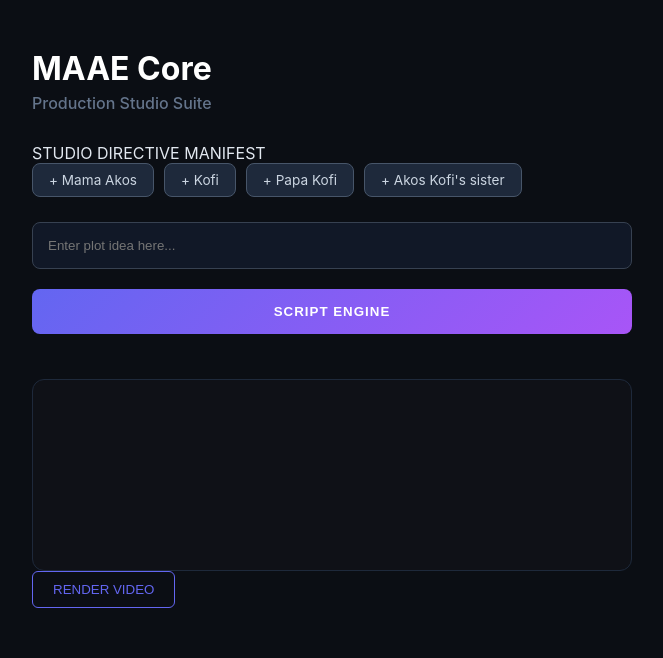
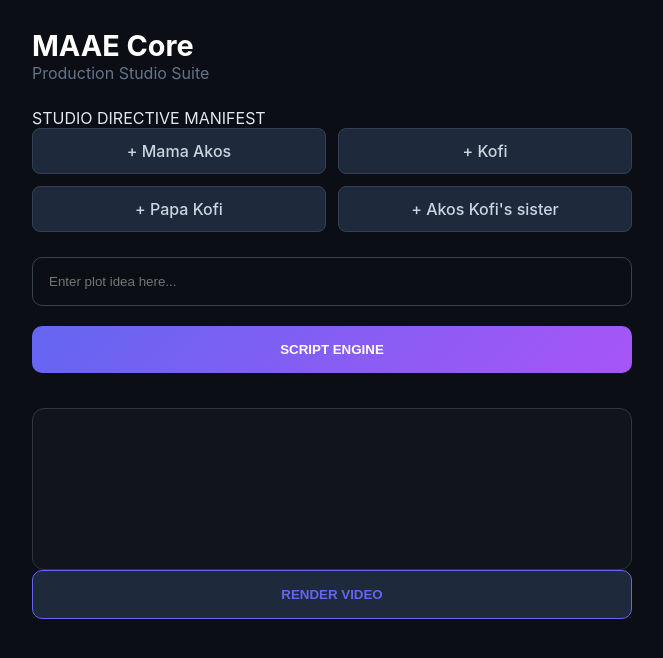
Before and after one commit to solutiondev54-netizen/render-deploy, a Flask app: page / in a window 1280 px wide. Shown: the top 658 px of the page, without its empty margins (308-971 px from the left). Run offline with Flask 3, Linux system fonts and the light colour scheme.

Commit message:
Update style.css

```diff
--- a/static/style.css
+++ b/static/style.css
@@ -1,11 +1,11 @@
-/* Premium Modern Polish for MAAE Core */
+/* --- Global Studio Foundation --- */
 body {
     background-color: #0B0E14;
     color: #E2E8F0;
     font-family: 'Inter', system-ui, sans-serif;
-    padding: 20px;
     display: flex;
     justify-content: center;
+    padding: 20px;
 }
 
 .container {
@@ -13,75 +13,68 @@ body {
     max-width: 600px;
 }
 
-/* Header Section */
-h1 { font-size: 2rem; color: #FFFFFF; margin-bottom: 5px; }
-.subtitle { color: #64748B; margin-bottom: 30px; font-weight: 500; }
+/* --- The Header --- */
+h1 { font-size: 1.8rem; color: #FFFFFF; margin: 0; }
+.subtitle { color: #64748B; margin-bottom: 25px; }
 
-/* The Manifest Section */
+/* --- Token Manifest Grid --- */
 .token-bank {
-    display: flex;
-    flex-wrap: wrap;
-    gap: 10px;
+    display: grid;
+    grid-template-columns: 1fr 1fr; /* Forces buttons into 2 neat columns */
+    gap: 12px;
     margin-bottom: 25px;
 }
 
 .tag-token {
     background: #1E293B;
-    border: 1px solid #475569; /* Slightly brighter border */
+    border: 1px solid #334155;
     color: #CBD5E1;
-    padding: 8px 16px;
-    border-radius: 8px; /* Sharper, more modern corners */
-    font-size: 0.85rem;
+    padding: 12px;
+    border-radius: 8px;
+    text-align: center;
     cursor: pointer;
-    transition: 0.3s;
+    font-weight: 500;
+    transition: 0.2s;
 }
 
-.tag-token:hover { background: #334155; border-color: #6366f1; }
+.tag-token:hover { background: #6366f1; color: white; }
 
-/* Input Field */
+/* --- Main Input Section --- */
 #prompt-input {
     width: 100%;
-    background: #111827;
+    background: #0B0E14;
     border: 1px solid #374151;
+    padding: 16px;
+    border-radius: 10px;
     color: white;
-    padding: 15px;
-    border-radius: 8px;
     margin-bottom: 20px;
     box-sizing: border-box;
 }
 
-/* Primary Action Button (The Script Engine) */
-#script-btn {
+/* --- Pro Engine Buttons --- */
+#script-btn, #video-btn {
     width: 100%;
-    background: linear-gradient(135deg, #6366f1, #a855f7);
-    color: white;
-    border: none;
-    padding: 15px;
-    border-radius: 8px;
+    padding: 16px;
+    border-radius: 10px;
     font-weight: 700;
     text-transform: uppercase;
-    letter-spacing: 1px;
     cursor: pointer;
-    margin-bottom: 20px;
+    border: none;
+    margin-bottom: 10px;
+    transition: transform 0.1s, opacity 0.2s;
 }
 
-/* Secondary Actions (Render) */
-#video-btn {
-    background: transparent;
-    border: 1px solid #6366f1;
-    color: #6366f1;
-    padding: 10px 20px;
-    border-radius: 6px;
-    cursor: pointer;
+#script-btn { background: linear-gradient(135deg, #6366f1, #a855f7); color: white; }
+#video-btn { background: #1E293B; color: #6366f1; border: 1px solid #6366f1; }
+
+/* --- Workspace Area --- */
+#workspace {
+    background: #11141d;
+    padding: 20px;
+    border-radius: 12px;
+    border: 1px solid #30363D;
+    min-height: 120px;
+    margin-top: 25px;
+    color: #C0C8D6;
+    font-size: 0.95rem;
 }
-
-/* The Workspace Canvas */
-#workspace {
-    margin-top: 25px;
-    padding: 20px;
-    background: #0F1117;
-    border: 1px solid #1E293B;
-    border-radius: 12px;
-    min-height: 150px;
-    color: #94A3B8;
-}
```
